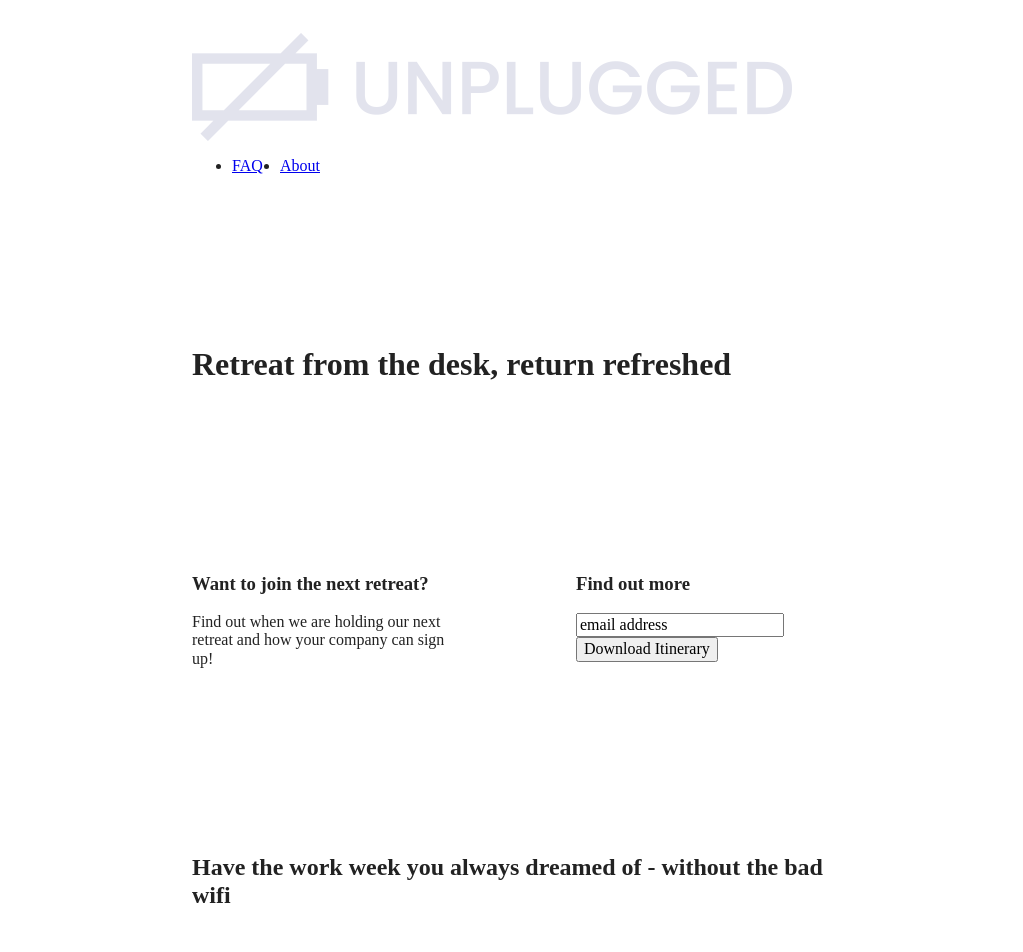
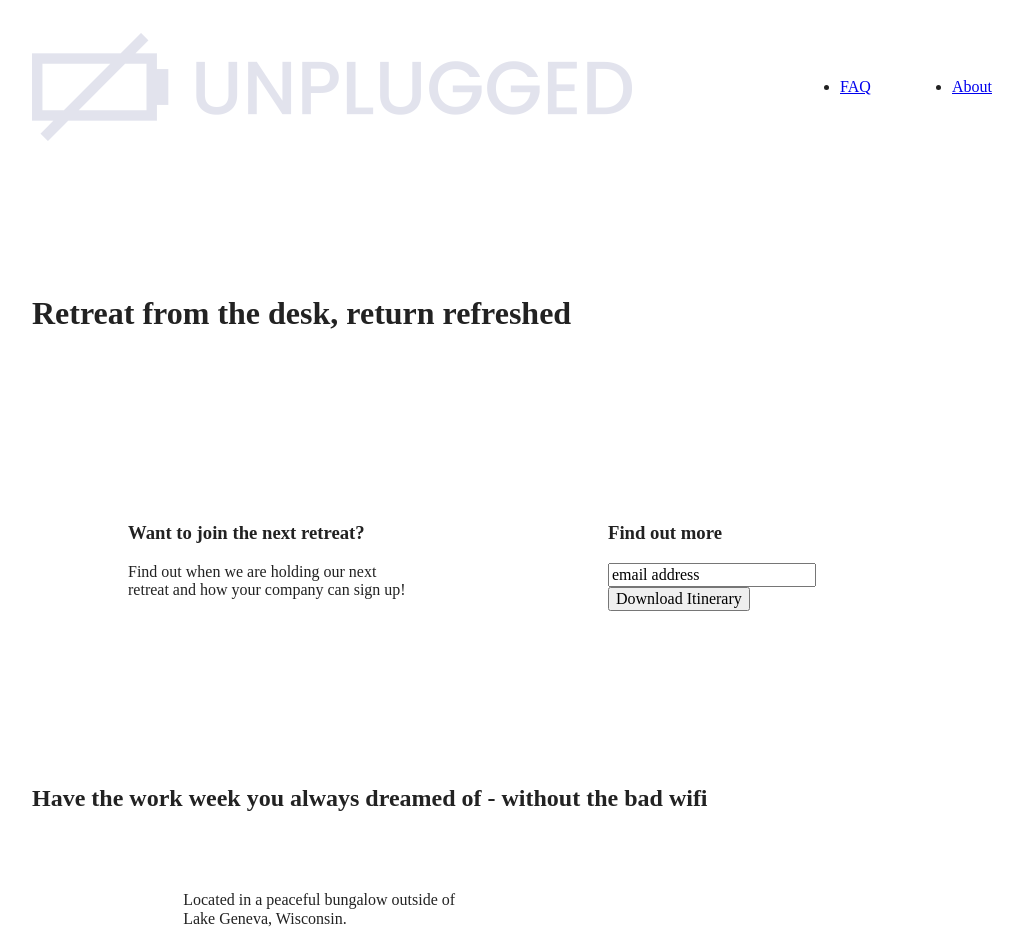
Before and after one commit to wood-g/unplugged, a website built with Parcel: page index.html in a window 1280 px wide. Shown: the top 952 px of the page, without its empty margins (128-1151 px from the left). Built offline with nearby package versions, Linux system fonts and the light colour scheme.

Commit message:
Added desktop styles

```diff
--- a/css/main.css
+++ b/css/main.css
@@ -505,11 +505,57 @@ aside {
   .faq h2 {
     width: 100%;
   }
-
+}
 
 
 @media only screen and (min-width: 1200px) {
   /*Desktop styles here */
+
+  .content-wrapper {
+    max-width: 960px;
+  }
+
+  /* Hero */
+  .hero-area h1 {
+    width: 60%;
+}
+
+  /* Aside */
+  aside .content-wrapper {
+    justify-content: space-around;
+  }
+
+  aside .content-wrapper .form-description,
+  aside .content-wrapper .form {
+    width: 30%;
+  }
+
+  /* Features */
+
+  .features h2 {
+    width: 90%;
+  }
+
+  .features article {
+    flex-basis: 33%;
+  }
+
+  /* Reviews */
+  .reviews article div {
+    width: 42%;
+  }
+
+  /********************************About Page**********************************/
+
+  .mission h2,
+  .contact-section .content-wrapper h2 {
+      width: 95%;
+  }
+
+  /***********************************FAQ Page**********************************/
+  .faq h2 {
+    width: 100%;
+  }
 }
 
 @media print,
```
